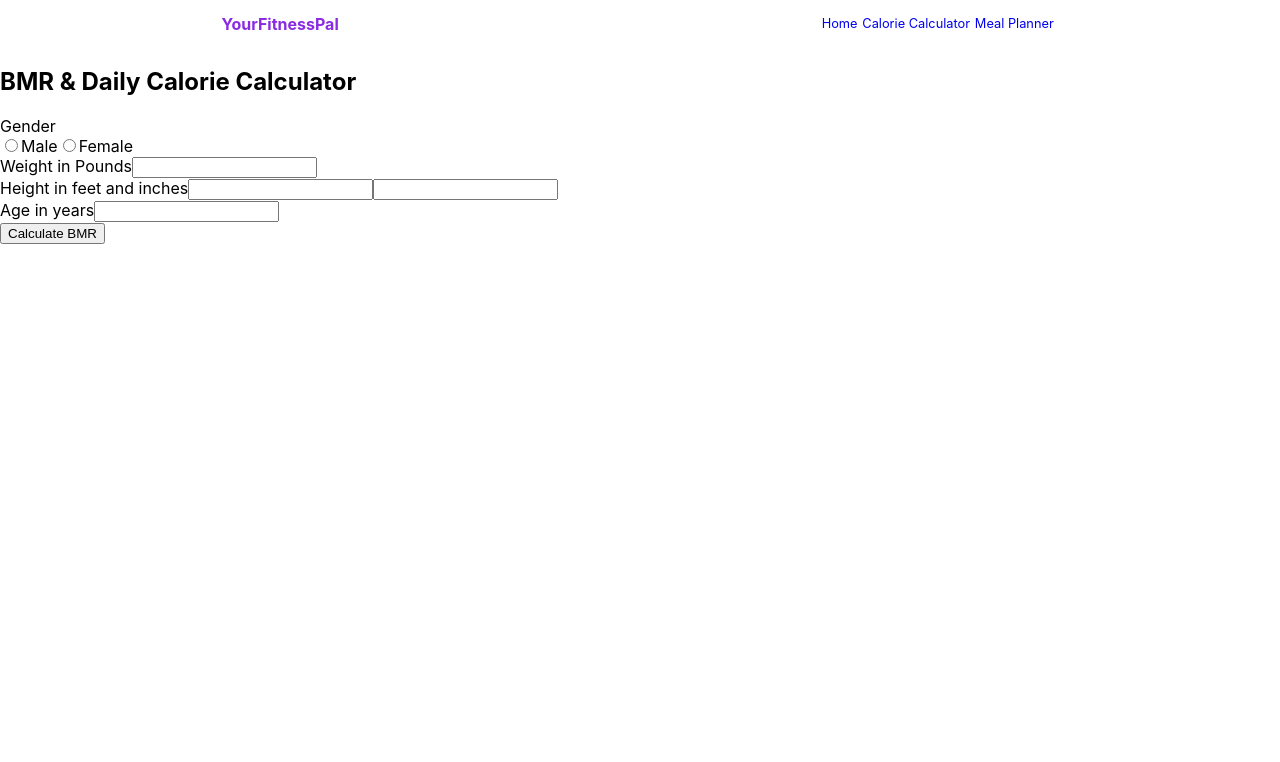
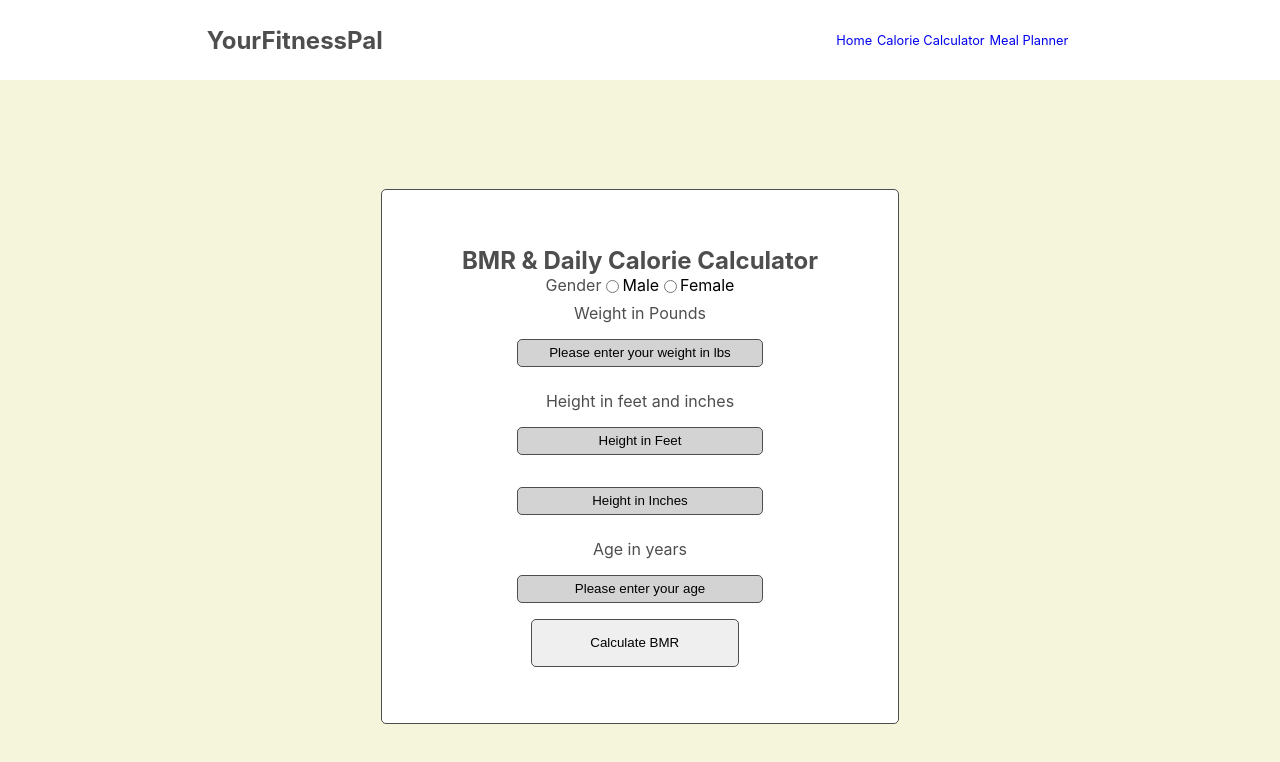
Before and after one commit to Ibrahimabudalah/capstone-client, a React (Create React App) app: page /calculator in a window 1280 px wide. Shown: the top 762 px of the page. Built offline with nearby package versions, Linux system fonts and the light colour scheme.

Commit message:
added some basic styling to the calculator, mealPlanner pages and the nav component (not done)

```diff
--- a/src/Components/Nav/Nav.scss
+++ b/src/Components/Nav/Nav.scss
@@ -1,10 +1,14 @@
+@use '../../styles/partials/colors' as *;
+
+
 .nav{
     display: flex;
     justify-content: space-around;
     align-items: center;
+    height:5rem;
     &__title{
-        font-size: 1rem;
-        color: blueviolet;
+        font-size: 1.5rem;
+        color: $grey;
     }
     &__list{
         display: flex;
--- a/src/Pages/Calculator/Calculator.jsx
+++ b/src/Pages/Calculator/Calculator.jsx
@@ -1,4 +1,5 @@
 import React from "react";
+import '../Calculator/Calculator.scss'
 
 class Calculator extends React.Component {
   state = {
@@ -135,11 +136,11 @@ class Calculator extends React.Component {
     return (
       <div className="calc">
         <div className="calc__form">
-          <h2>BMR &amp; Daily Calorie Calculator</h2>
+          <h2 className="calc__header">BMR &amp; Daily Calorie Calculator</h2>
           {error}
           <div className="calc__container">
             <label className="calc__label">Gender</label>
-            <div className="calc__containert-two">
+            <div className="calc__container">
               <input
                 type="radio"
                 className="calc__radio"
@@ -172,6 +173,7 @@ class Calculator extends React.Component {
               className="calc__input"
               min="0"
               max="999"
+              placeholder="Please enter your weight in lbs"
             />
           </div>
           <div className="calc__height">
@@ -184,6 +186,7 @@ class Calculator extends React.Component {
               className="calc__input"
               min="0"
               max="8"
+              placeholder="Height in Feet"
             />
             <input
               type="text"
@@ -193,6 +196,7 @@ class Calculator extends React.Component {
               className="calc__input"
               min="0"
               max="100"
+              placeholder="Height in Inches"
             />
           </div>
           <div className="calc__age">
@@ -205,6 +209,7 @@ class Calculator extends React.Component {
               className="calc__input"
               min="0"
               max="120"
+              placeholder="Please enter your age"
             />
           </div>
           <button
--- a/src/Pages/Calculator/Calculator.scss
+++ b/src/Pages/Calculator/Calculator.scss
@@ -0,0 +1,60 @@
+@use '../../styles/partials/colors' as *;
+
+
+.calc{
+    display: flex;
+    justify-content: center;
+    align-items: center;
+    background-color: beige;
+    height: 94vh;
+
+    &__form{
+        background-color: white;
+        padding: 3.5rem 5rem;
+        border: 1px solid $grey;
+        border-radius:5px;
+    }
+
+    &__header, &__label{
+        color: $grey;
+        margin: 0;
+    }
+
+    &__input{
+        height:1.5rem;
+        width:15rem;
+        margin: 1rem 0;
+        border: 1px solid $grey;
+        border-radius: 5px;
+        background-color: lightgrey;
+
+        &::placeholder{
+            text-align: center;
+            color: black;
+        }
+    }
+
+    &__container{
+        display: flex;
+        justify-content: center;
+        align-items: center;
+    }
+
+    &__weight, &__height, &__age{
+        display: flex;
+        flex-direction: column;
+        align-items: center;
+        padding-top: 0.5rem;
+    }
+
+    &__button{
+        display: flex;
+        justify-content: center;
+        align-items: center;
+        height:3rem;
+        width:13rem;
+        margin-left: 4.3rem;
+         border: 1px solid $grey;
+        border-radius: 5px;
+    }
+}
--- a/src/Pages/MealPlanner/MealPlanner.jsx
+++ b/src/Pages/MealPlanner/MealPlanner.jsx
@@ -42,7 +42,7 @@ export default class App extends Component {
 
   render() {
     return (
-      <div>
+      <div className="plan">
         {this.state.loading && <Loading />}
         <div>
           <input
@@ -55,7 +55,7 @@ export default class App extends Component {
             Get Daily Meal Plan
           </button>
         </div>
-        <section>
+        <section className="plan__container">
           {this.state.mealData.meals ? (
             <MealList mealData={this.state.mealData} />
           ) : (
--- a/src/Pages/MealPlanner/MealPlanner.scss
+++ b/src/Pages/MealPlanner/MealPlanner.scss
@@ -0,0 +1,8 @@
+@use '../../styles/partials/colors' as *;
+
+.plan{
+    display: flex;
+    flex-direction: column;
+    justify-content: center;
+    align-items: center;
+}
--- a/src/styles/partials/_colors.scss
+++ b/src/styles/partials/_colors.scss
@@ -0,0 +1 @@
+$grey: #4e4e4e;
```
